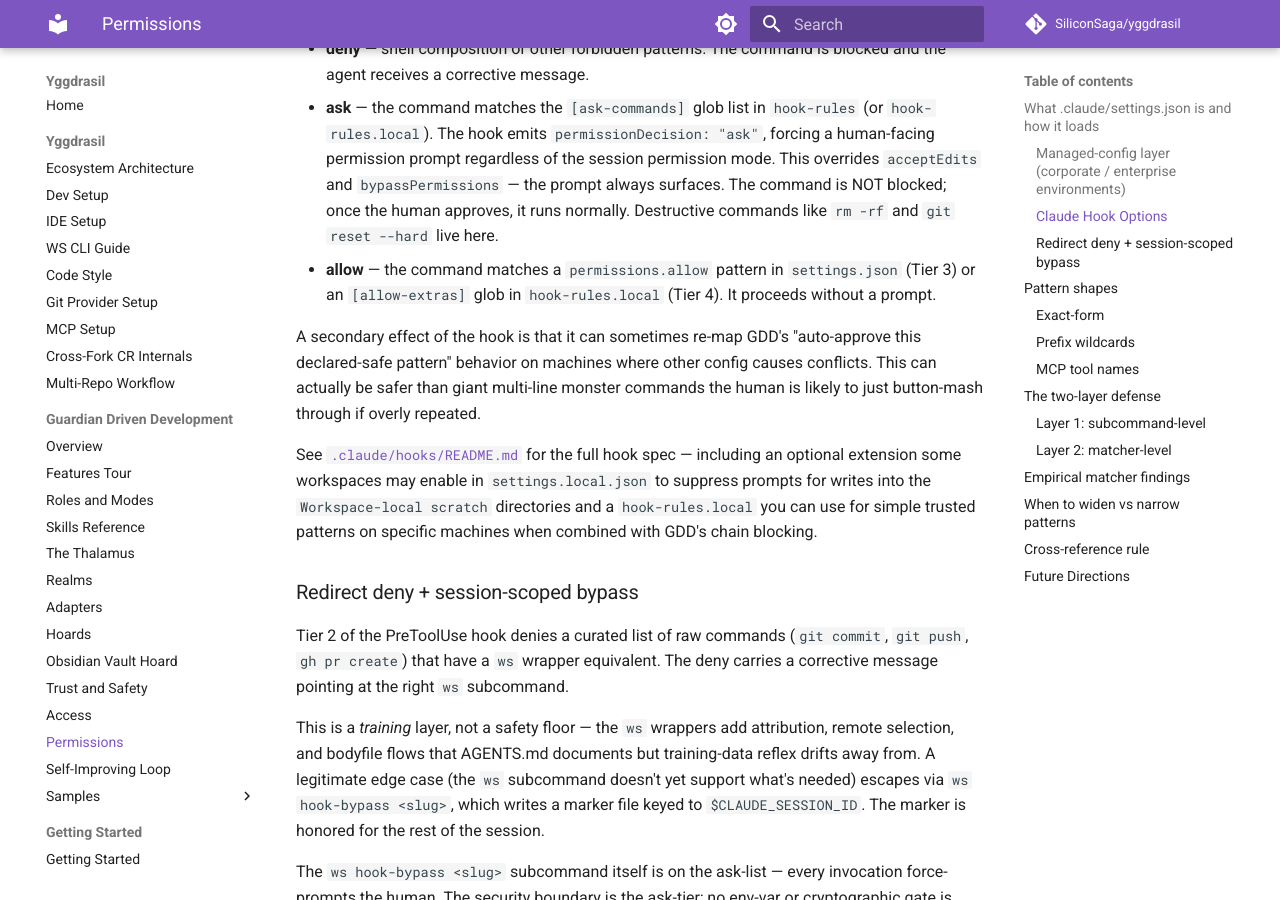
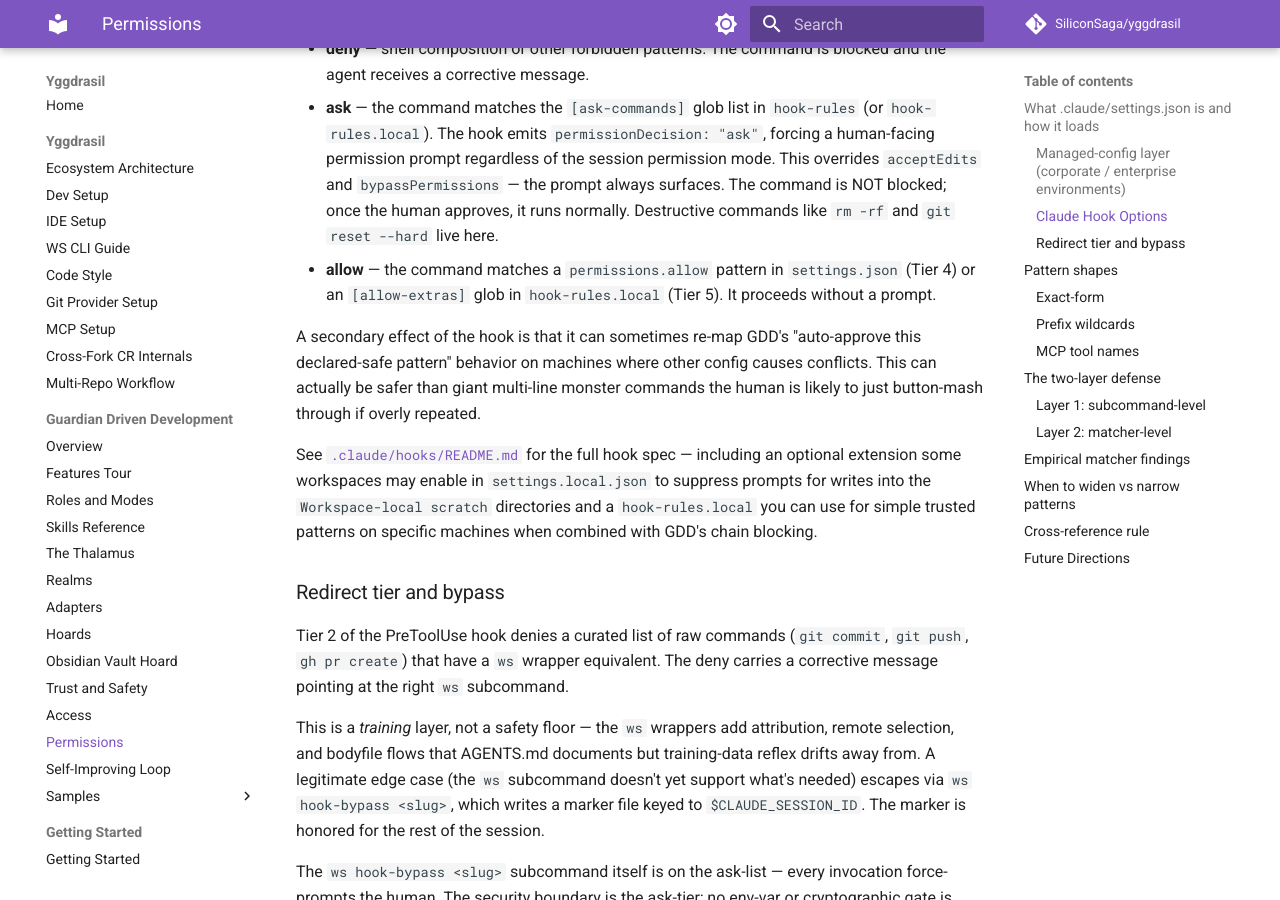
Before and after one commit to SiliconSaga/yggdrasil, an MkDocs documentation site: the page built from docs/gdd/permissions.md, in a window 1280 px wide and 900 px high, scrolled down 1470 px. Built offline with MkDocs 1.6.1 and Material for MkDocs 9.7.7, drawn with Linux system fonts in a browser that asks for light colours; comment, search, counter and statistics services are not loaded.

Commit message:
docs(hook): fix stale tier numbers in permissions.md + cross-ref/heading polish
Second review pass on the redirect/bypass docs:

- permissions.md: the allow bullet still cited settings-allow as Tier 3 and allow-extras as Tier 4 — stale after the renumber. Now Tier 4 / Tier 5, matching the rest of the tier model. Also renamed the new subsection to "Redirect tier and bypass" so it matches the cross-reference convention used elsewhere.
- trust-and-safety.md: gave the Tier 2 redirect paragraph its own `## The Redirect Tier` heading so a skimmer doesn't read it as part of the ask-tier safety floor (different tier, different threat model).
- agent-training.md: matched the prose reference to AGENTS.md's actual `ws`-first reflex check heading.
- README: replaced the unexplained "token coverage" with "the right token" (the two other examples — attribution, remote selection — are self-explanatory; this one wasn't).

Co-Authored-By: Claude Opus 4.7 <noreply@anthropic.com>

```diff
--- a/docs/gdd/permissions.md
+++ b/docs/gdd/permissions.md
@@ -50,13 +50,13 @@ The hook produces three possible decisions for a Bash command:
 
 - **deny** — shell composition or other forbidden patterns. The command is blocked and the agent receives a corrective message.
 - **ask** — the command matches the `[ask-commands]` glob list in `hook-rules` (or `hook-rules.local`). The hook emits `permissionDecision: "ask"`, forcing a human-facing permission prompt regardless of the session permission mode. This overrides `acceptEdits` and `bypassPermissions` — the prompt always surfaces. The command is NOT blocked; once the human approves, it runs normally. Destructive commands like `rm -rf` and `git reset --hard` live here.
-- **allow** — the command matches a `permissions.allow` pattern in `settings.json` (Tier 3) or an `[allow-extras]` glob in `hook-rules.local` (Tier 4). It proceeds without a prompt.
+- **allow** — the command matches a `permissions.allow` pattern in `settings.json` (Tier 4) or an `[allow-extras]` glob in `hook-rules.local` (Tier 5). It proceeds without a prompt.
 
 A secondary effect of the hook is that it can sometimes re-map GDD's "auto-approve this declared-safe pattern" behavior on machines where other config causes conflicts. This can actually be safer than giant multi-line monster commands the human is likely to just button-mash through if overly repeated.
 
 See [`.claude/hooks/README.md`](../../.claude/hooks/README.md) for the full hook spec — including an optional extension some workspaces may enable in `settings.local.json` to suppress prompts for writes into the `Workspace-local scratch` directories and a `hook-rules.local` you can use for simple trusted patterns on specific machines when combined with GDD's chain blocking.
 
-### Redirect deny + session-scoped bypass
+### Redirect tier and bypass
 
 Tier 2 of the PreToolUse hook denies a curated list of raw commands (`git commit`, `git push`, `gh pr create`) that have a `ws` wrapper equivalent. The deny carries a corrective message pointing at the right `ws` subcommand.
 
```
Also changed, not shown: .claude/hooks/README.md (+1 -1 lines), docs/gdd/agent-training.md (+1 -1 lines), docs/gdd/trust-and-safety.md (+2 -0 lines).
